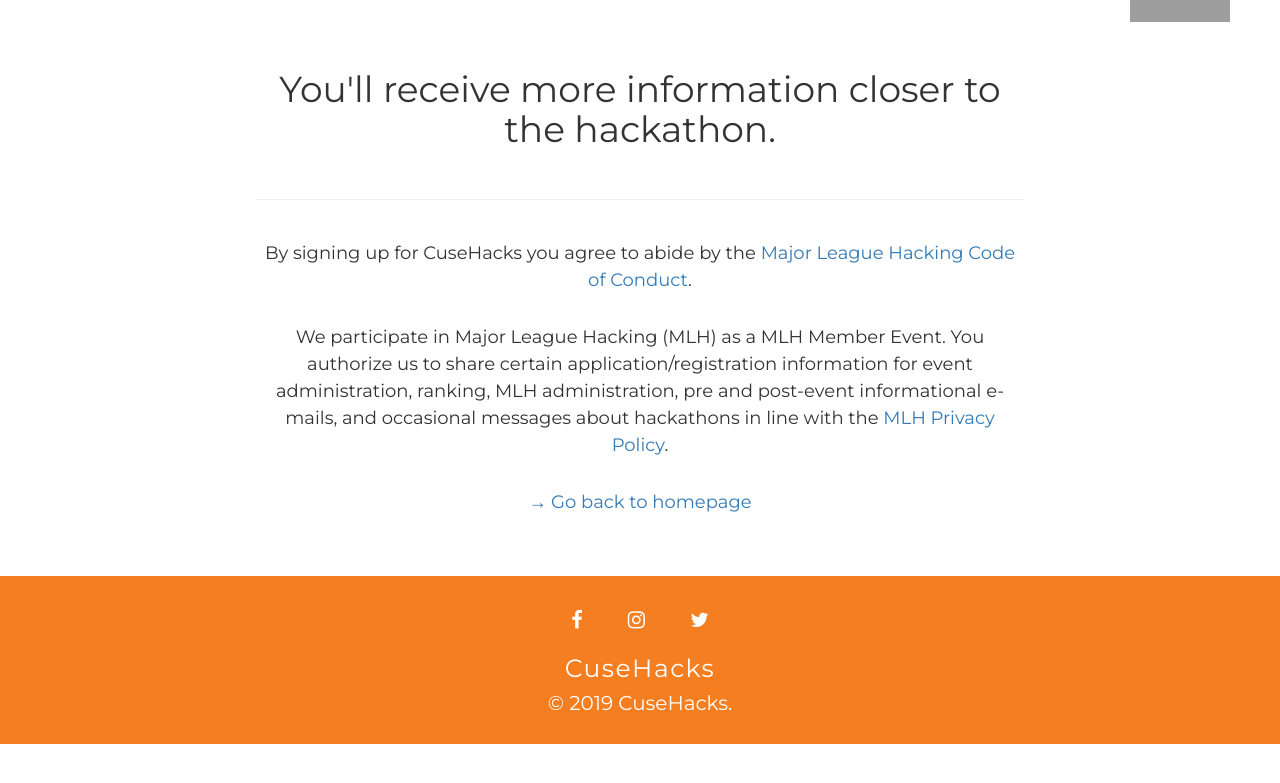
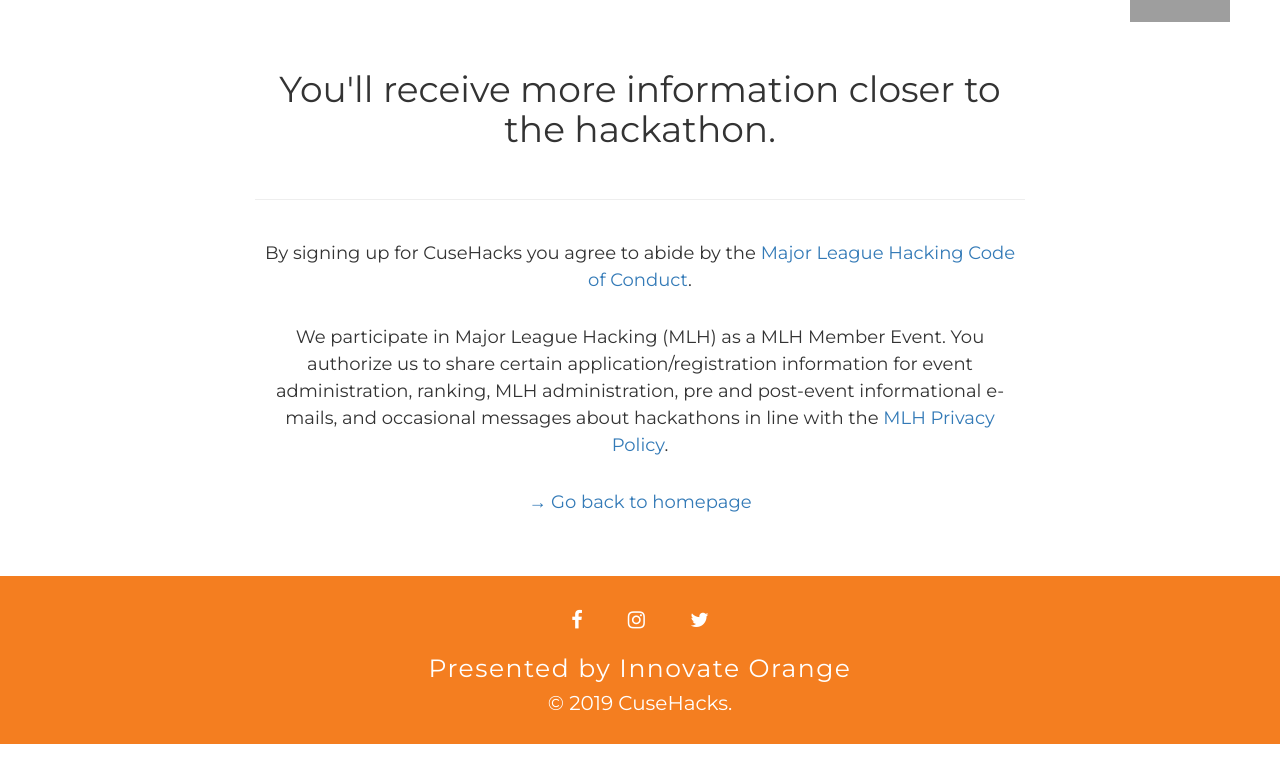
Before and after one commit to innovateorange/cusehacks, a Jekyll site: the page built from success.html, in a window 1280 px wide. Shown: the top 783 px of the page. Built offline with Jekyll 4.4.1, drawn with Linux system fonts in a browser that asks for light colours; nearby versions of some CDN libraries; grey boxes are pictures that could not be loaded.

Commit message:
updated footer

```diff
--- a/_layouts/default.html
+++ b/_layouts/default.html
@@ -18,7 +18,7 @@
         <a target="_blank" class="social__icon" href="https://twitter.com/CuseHacks">
           <i class="fa fa-twitter" aria-hidden="true"></i>
         </a>
-        <h1>{{ site.event.name }}</h1>
+        <h1>Presented by Innovate Orange</h1>
         <!-- <h3>&copy; 2016 {{ site.event.name }}. Template by <a href="https://github.com/nlaz">Niko Lazaris</a>.</h3> -->
         <h3>&copy; 2019 {{ site.event.name }}. </h3>
       </div>
```
